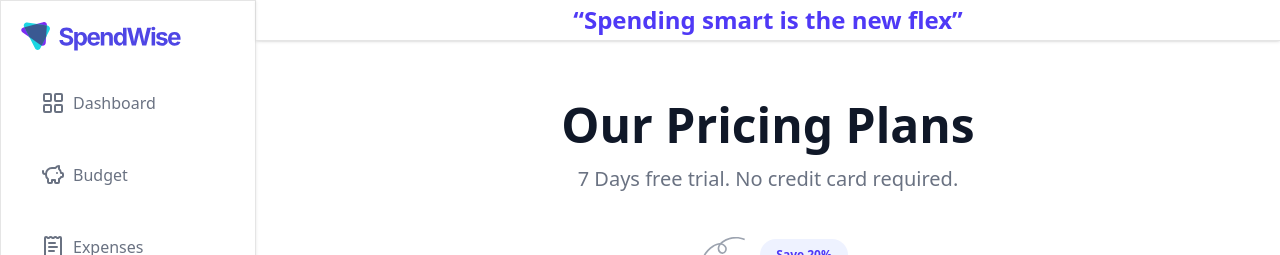
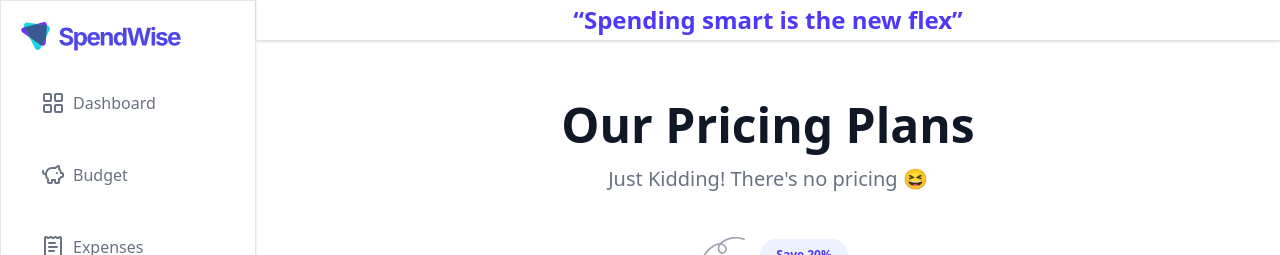
Before and after one commit to FizaYasmeen/SpendWise, a Next.js app: page /dashboard/upgrade in a window 1280 px wide. Shown: the top 255 px of the page. Built offline with nearby package versions, Linux system fonts and the light colour scheme; no server answers.

Commit message:
Update page.jsx

```diff
--- a/app/(routes)/dashboard/upgrade/page.jsx
+++ b/app/(routes)/dashboard/upgrade/page.jsx
@@ -24,7 +24,7 @@ export default function page() {
           Our Pricing Plans
         </h2>
         <p className="text-gray-500 text-xl mb-10">
-          7 Days free trial. No credit card required.
+         Just Kidding! There's no pricing 😆
         </p>
 
         {/* Save Badge */}
```
